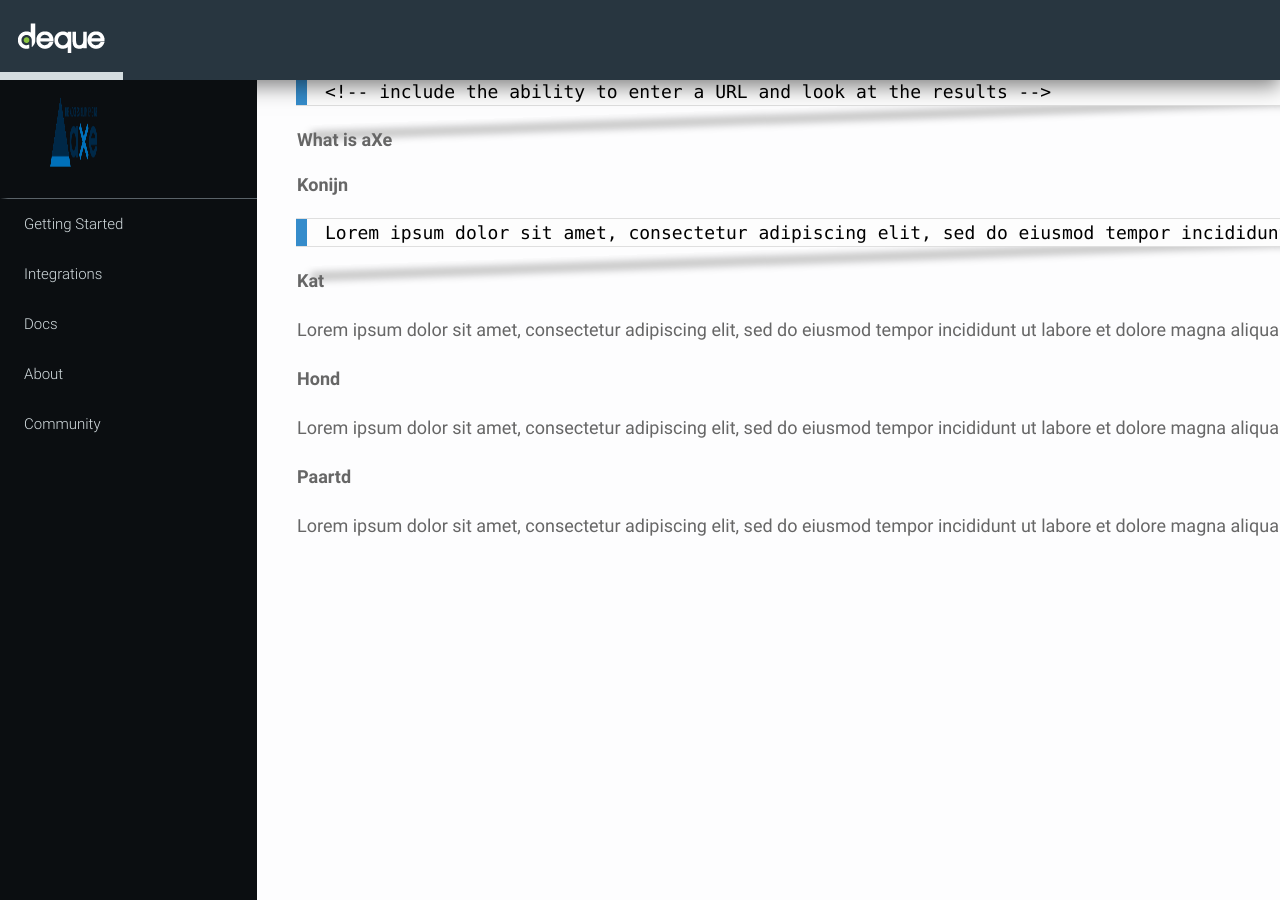
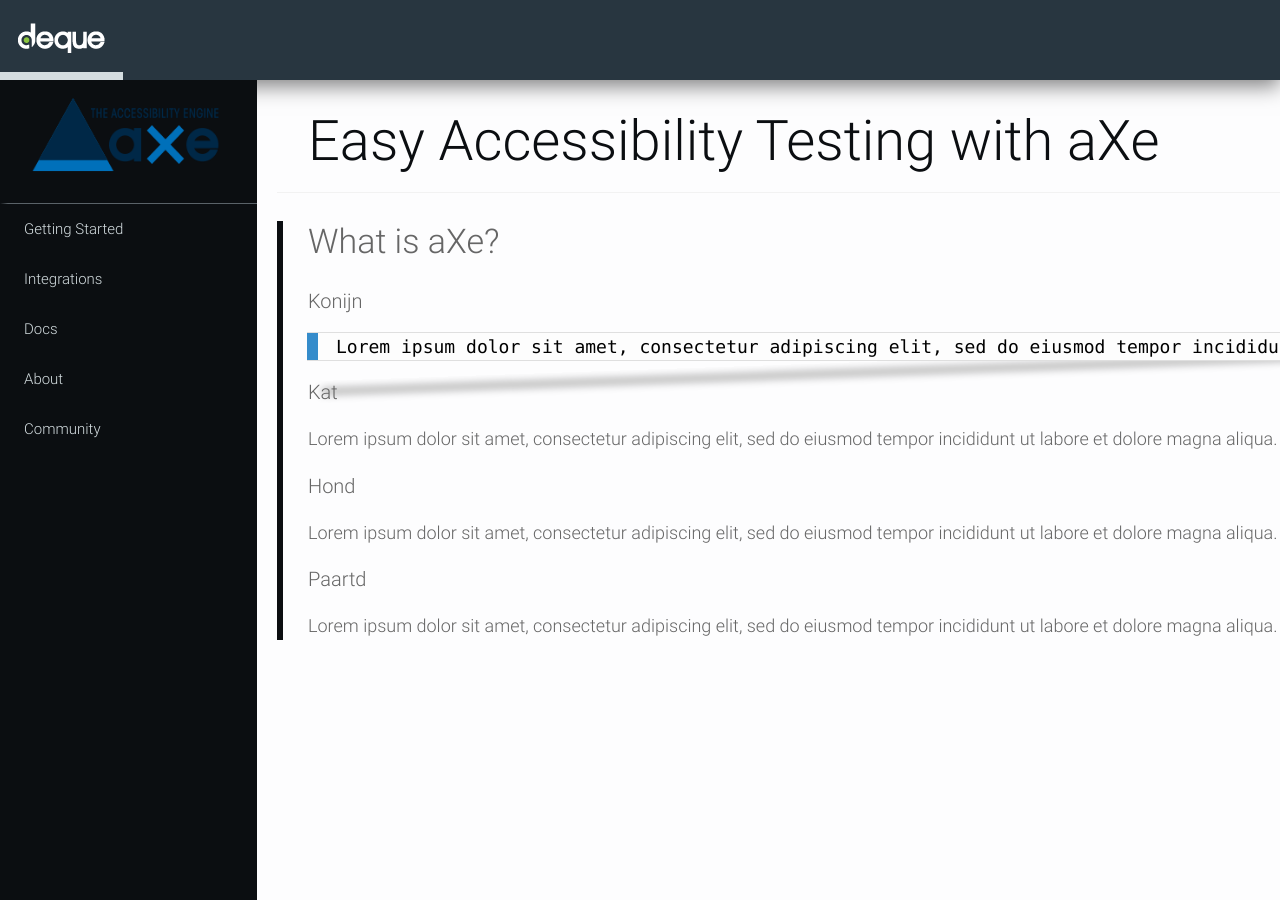
Before and after one commit to dequelabs/axe-website, a Jekyll site: the page built from index.md, in a window 1280 px wide. Built offline with Jekyll 4.4.1, drawn with Linux system fonts in a browser that asks for light colours.

Commit message:
Fixed several things
Margin top fixed.
Text missing @ bottom fixed.
Font sizes and colors adjusted.
Added black side line.
Added gray line under title.
Fixed "Getting started".
Removed JS h2 & h3 subnav.
Fixed logo size.

```diff
--- a/assets/scripts/main.js
+++ /dev/null
@@ -1,72 +0,0 @@
-jQuery(function ($) {
-  // Check if any links in the menu is the current page
-  $('.dqpl-main-nav a[href]').each(function () {
-    if (this.href.toUpperCase() === window.location.href.split(/[#]/)[0].toUpperCase()) {
-      var nav = buildSubnav()
-      $(this).parent()
-      .addClass('dqpl-subnav')
-      .append(nav)
-    }
-  })
-
-  $('.dqpl-menu-trigger').on('click', function () {
-    var menu = $('.dqpl-main-nav')
-    if (menu.hasClass('dqpl-show')) {
-      menu.addClass('dqpl-show')
-      setTimeout(function () {
-        menu.addClass('dqpl-active')
-      })
-    } else {
-      menu.removeClass('dqpl-active')
-      setTimeout(function () {
-        menu.removeClass('dqpl-show')
-      }, 400)
-    }
-
-  })
-
-  // Build ul list of all h2s, with h3s as sublists
-  function buildSubnav () {
-    var lis = getStructure().map(function (item) {
-      var a = $('<a href="#' + item.h2.id + '">' +
-        item.h2.textContent +
-      '</a>')
-
-      // No sub menu
-      if (item.h3s.length === 0) {
-        return $('<li />').append(a)
-
-      // Submenu
-      } else {
-        var subUl = $('<ul />').append(
-          item.h3s.map(function (h3) {
-            return $('<li><a href="#' + h3.id + '">' +
-              h3.textContent +
-            '</a></li>')
-          })
-        )
-        return $('<li class="dqpl-subnav">').append(a, subUl)
-      }
-    })
-
-    return $('<ul style="display:block" />').append(lis)
-  }
-
-  function getStructure() {
-    var structure = []
-    $('.dqpl-main-content h2, .dqpl-main-content h3').each(function () {
-      if (
-        this.tagName.toUpperCase() === 'H2' &&
-        this.id !== 'table-of-contents'
-      ) {
-        structure.push({
-          h2: this,
-          h3s: []
-        })
-      } else if (this.tagName.toUpperCase() === 'H3') {
-        structure[structure.length-1].h3s.push(this)
-      }
-    })
-    return structure
-  }
-})
--- a/assets/styles/main.css
+++ b/assets/styles/main.css
@@ -7,6 +7,43 @@
 * {
   font-family: Roboto, sans-serif;
   font-size: 18px;
+  font-weight: 300;
+}
+
+h1 {
+  font-size: 56px;
+  color: #0b0e11;
+ }
+
+.post-title {
+  padding-left: 31px;
+  border-bottom: 1px solid #f2f2f2;
+}
+
+h2 {
+  font-size: 34px;
+}
+
+h3{
+  font-size: 20px;
+}
+
+table th {
+  border-bottom: 1px solid #cccccc ;
+  width: 60%;
+}
+
+table th, table td {
+  padding-left: 50px;
+}
+
+body .dqpl-main-content.dqpl-collapsed {
+  padding-left: 20px;
+}
+
+.post-content{
+  border-left: 6px solid #0b0e11;
+  padding-left: 25px;
 }
 
 .dqpl-main-content ul{
@@ -20,13 +57,19 @@
   margin: 16px;
 }
 
+/*Logo*/
 .dqpl-side-bar li:not([aria-controls]).dqpl-branding a .dqpl-logo img, .dqpl-item-text.dqpl-branding a .dqpl-logo img {
-  padding-left:
+  height: 90px;
   width: 100%;
-  height: 85px;
+  padding-left: 0px;
 }
 
-/*wordt in default aangehaald*/
+/*Blue border of the selected nav. button*/
+.dqpl-side-bar li:not([aria-controls]).dqpl-menuitem-selected, .dqpl-side-bar .dqpl-item-text.dqpl-menuitem-selected {
+  border-left: 8px solid #6cdaf2;
+}
+
+/*Comes from default*/
 .container {
   width: 80%;
   text-align: center;
@@ -91,13 +134,17 @@
 /* normal screen desktop */
 @media (min-width: 992px) and (max-width: 1199px) {
 .dqpl-main-content {
-  margin-top: 69px;
+  margin-top: 90px;
+  box-sizing: border-box;
+  padding-bottom: 110px;
 }
 }
 
 /* big screen desktop */
 @media (min-width: 1200px) {
 .dqpl-main-content {
-  margin-top: 69px;
+  margin-top: 90px;
+  box-sizing: border-box;
+  padding-bottom: 110px;
 }
 }
--- a/index.md
+++ b/index.md
@@ -1,23 +1,25 @@
 ---
-layout: default
+layout: page
+title: Easy Accessibility Testing with aXe
 ---
-    <!-- include the ability to enter a URL and look at the results -->
 
-#### What is aXe
+<!-- include the ability to enter a URL and look at the results -->
 
-#### Konijn
+## What is aXe?
+
+### Konijn
 
 	Lorem ipsum dolor sit amet, consectetur adipiscing elit, sed do eiusmod tempor incididunt ut labore et dolore magna aliqua. Ut enim ad minim veniam, quis nostrud exercitation ullamco laboris nisi ut aliquip ex ea commodo consequat. Duis aute irure dolor in reprehenderit in voluptate velit esse cillum dolore eu fugiat nulla pariatur. Excepteur sint occaecat cupidatat non proident, sunt in culpa qui officia deserunt mollit anim id est laborum.
 
-#### Kat
+### Kat
 
   Lorem ipsum dolor sit amet, consectetur adipiscing elit, sed do eiusmod tempor incididunt ut labore et dolore magna aliqua. Ut enim ad minim veniam, quis nostrud exercitation ullamco laboris nisi ut aliquip ex ea commodo consequat. Duis aute irure dolor in reprehenderit in voluptate velit esse cillum dolore eu fugiat nulla pariatur. Excepteur sint occaecat cupidatat non proident, sunt in culpa qui officia deserunt mollit anim id est laborum.
 
 
-#### Hond
+### Hond
 
   Lorem ipsum dolor sit amet, consectetur adipiscing elit, sed do eiusmod tempor incididunt ut labore et dolore magna aliqua. Ut enim ad minim veniam, quis nostrud exercitation ullamco laboris nisi ut aliquip ex ea commodo consequat. Duis aute irure dolor in reprehenderit in voluptate velit esse cillum dolore eu fugiat nulla pariatur. Excepteur sint occaecat cupidatat non proident, sunt in culpa qui officia deserunt mollit anim id est laborum.
 
-#### Paartd
+### Paartd
 
   Lorem ipsum dolor sit amet, consectetur adipiscing elit, sed do eiusmod tempor incididunt ut labore et dolore magna aliqua. Ut enim ad minim veniam, quis nostrud exercitation ullamco laboris nisi ut aliquip ex ea commodo consequat. Duis aute irure dolor in reprehenderit in voluptate velit esse cillum dolore eu fugiat nulla pariatur. Excepteur sint occaecat cupidatat non proident, sunt in culpa qui officia deserunt mollit anim id est laborum.
```
Also changed, not shown: about/index.md (+2 -1 lines), getting-started/index.md (+1 -3 lines).
